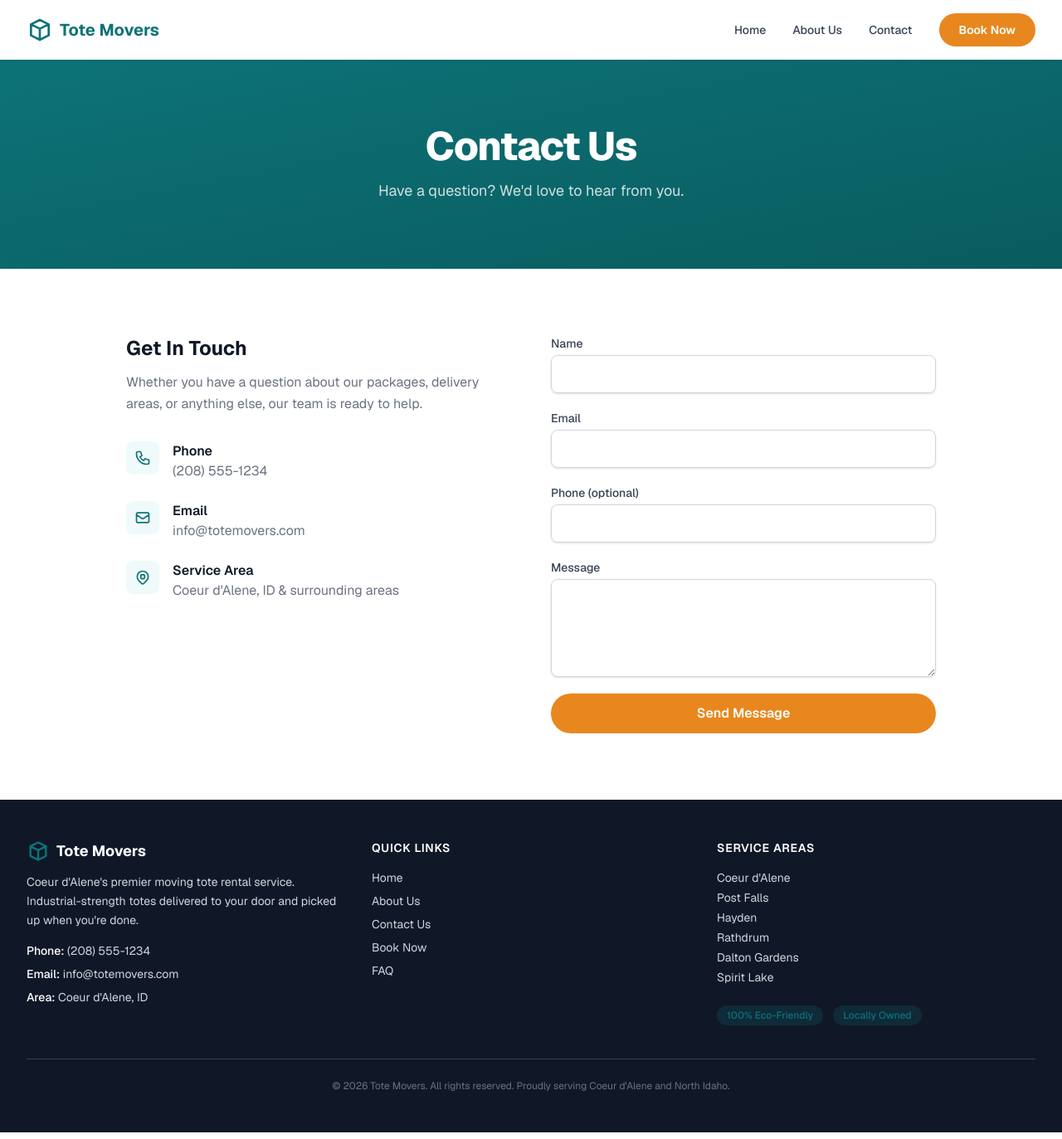
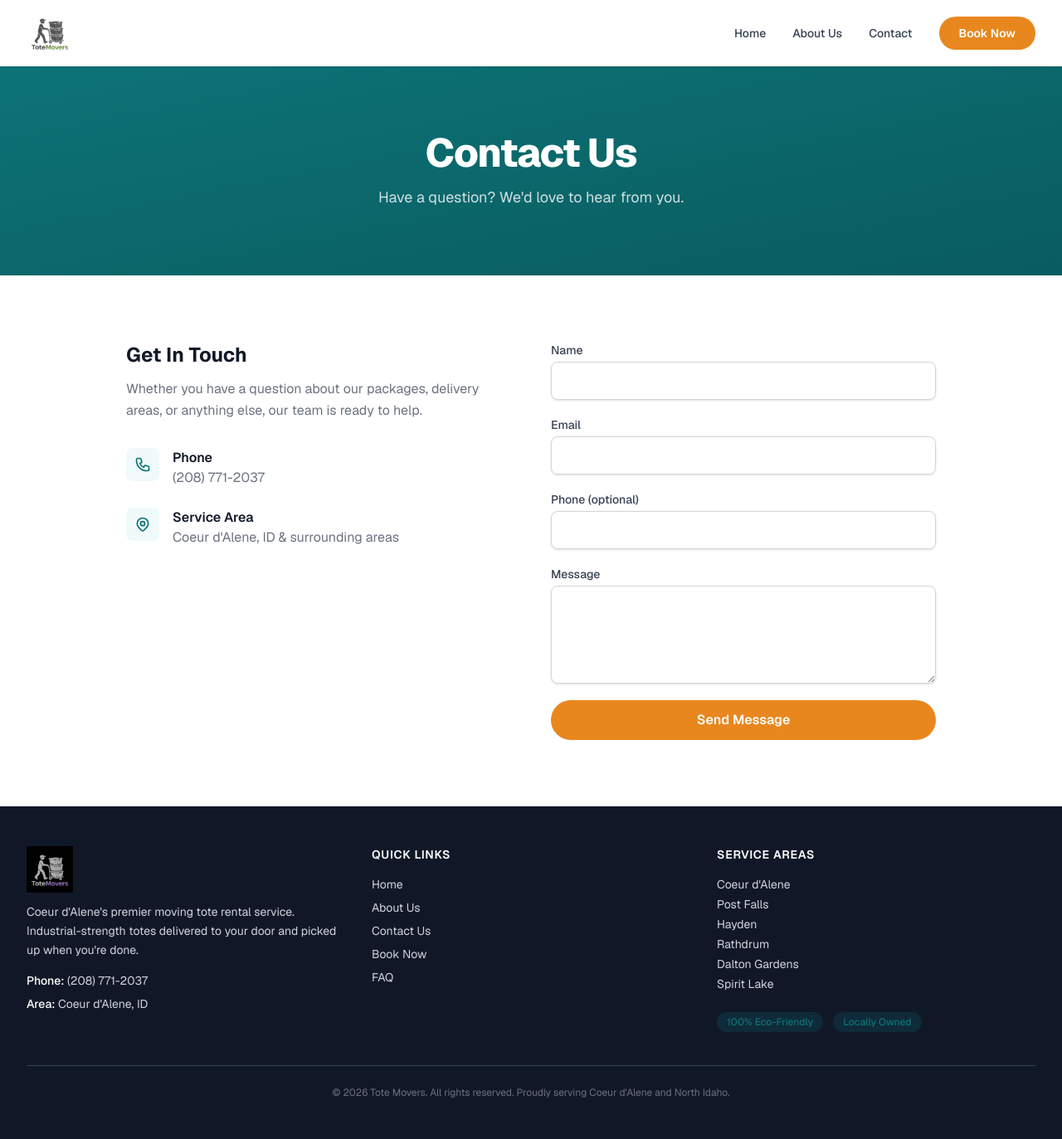
Before and after one commit to JpCypherCodex/totemovers, a Next.js app: page /contact in a window 1280 px wide. Shown: the whole page at 83% size. Built offline with nearby package versions, Linux system fonts and the light colour scheme.

Commit message:
Add brand images, logo, and update contact to (208) 771-2037

```diff
--- a/src/app/booking/page.tsx
+++ b/src/app/booking/page.tsx
@@ -62,7 +62,7 @@ function BookingForm() {
           Thanks for booking with Tote Movers. We&apos;ll confirm your delivery details within 24 hours via email.
         </p>
         <p className="mt-4 text-sm text-gray-500">
-          Questions? Call us at <a href="tel:+12085551234" className="text-primary font-medium">(208) 555-1234</a>
+          Questions? Call us at <a href="tel:+12087712037" className="text-primary font-medium">(208) 771-2037</a>
         </p>
       </div>
     );
--- a/src/app/contact/page.tsx
+++ b/src/app/contact/page.tsx
@@ -66,19 +66,7 @@ export default function ContactPage() {
                   </div>
                   <div>
                     <h3 className="font-semibold text-gray-900">Phone</h3>
-                    <a href="tel:+12085551234" className="text-gray-mid hover:text-primary">(208) 555-1234</a>
-                  </div>
-                </div>
-
-                <div className="flex items-start gap-4">
-                  <div className="flex h-10 w-10 items-center justify-center rounded-lg bg-accent text-primary">
-                    <svg className="h-5 w-5" fill="none" viewBox="0 0 24 24" stroke="currentColor" strokeWidth={2}>
-                      <path strokeLinecap="round" strokeLinejoin="round" d="M3 8l7.89 5.26a2 2 0 002.22 0L21 8M5 19h14a2 2 0 002-2V7a2 2 0 00-2-2H5a2 2 0 00-2 2v10a2 2 0 002 2z" />
-                    </svg>
-                  </div>
-                  <div>
-                    <h3 className="font-semibold text-gray-900">Email</h3>
-                    <a href="mailto:info@totemovers.com" className="text-gray-mid hover:text-primary">info@totemovers.com</a>
+                    <a href="tel:+12087712037" className="text-gray-mid hover:text-primary">(208) 771-2037</a>
                   </div>
                 </div>
 
--- a/src/app/page.tsx
+++ b/src/app/page.tsx
@@ -43,8 +43,7 @@ export default function Home() {
             description:
               "Moving tote rental service in Coeur d'Alene, Idaho. Industrial-strength totes delivered to your door.",
             url: "https://totemovers.com",
-            telephone: "(208) 555-1234",
-            email: "info@totemovers.com",
+            telephone: "(208) 771-2037",
             address: {
               "@type": "PostalAddress",
               addressLocality: "Coeur d'Alene",
--- a/src/components/Footer.tsx
+++ b/src/components/Footer.tsx
@@ -1,4 +1,5 @@
 import Link from "next/link";
+import Image from "next/image";
 
 export default function Footer() {
   return (
@@ -7,12 +8,7 @@ export default function Footer() {
         <div className="grid gap-8 md:grid-cols-3">
           {/* Brand */}
           <div>
-            <div className="flex items-center gap-2">
-              <svg className="h-7 w-7 text-primary" fill="none" viewBox="0 0 24 24" stroke="currentColor" strokeWidth={2}>
-                <path strokeLinecap="round" strokeLinejoin="round" d="M20 7l-8-4-8 4m16 0l-8 4m8-4v10l-8 4m0-10L4 7m8 4v10M4 7v10l8 4" />
-              </svg>
-              <span className="text-lg font-bold text-white">Tote Movers</span>
-            </div>
+            <Image src="/logo.png" alt="Tote Movers" width={160} height={50} className="h-14 w-auto invert" />
             <p className="mt-3 text-sm leading-relaxed">
               Coeur d&apos;Alene&apos;s premier moving tote rental service. Industrial-strength totes
               delivered to your door and picked up when you&apos;re done.
@@ -20,11 +16,7 @@ export default function Footer() {
             <div className="mt-4 space-y-2 text-sm">
               <p>
                 <span className="font-medium text-white">Phone:</span>{" "}
-                <a href="tel:+12085551234" className="hover:text-white">(208) 555-1234</a>
-              </p>
-              <p>
-                <span className="font-medium text-white">Email:</span>{" "}
-                <a href="mailto:info@totemovers.com" className="hover:text-white">info@totemovers.com</a>
+                <a href="tel:+12087712037" className="hover:text-white">(208) 771-2037</a>
               </p>
               <p>
                 <span className="font-medium text-white">Area:</span> Coeur d&apos;Alene, ID
--- a/src/components/Header.tsx
+++ b/src/components/Header.tsx
@@ -1,6 +1,7 @@
 "use client";
 
 import Link from "next/link";
+import Image from "next/image";
 import { useState } from "react";
 
 export default function Header() {
@@ -8,15 +9,10 @@ export default function Header() {
 
   return (
     <header className="sticky top-0 z-50 bg-white shadow-sm">
-      <div className="mx-auto flex max-w-7xl items-center justify-between px-4 py-4 sm:px-6 lg:px-8">
+      <div className="mx-auto flex max-w-7xl items-center justify-between px-4 py-3 sm:px-6 lg:px-8">
         {/* Logo */}
         <Link href="/" className="flex items-center gap-2">
-          <div className="flex items-center">
-            <svg className="h-8 w-8 text-primary" fill="none" viewBox="0 0 24 24" stroke="currentColor" strokeWidth={2}>
-              <path strokeLinecap="round" strokeLinejoin="round" d="M20 7l-8-4-8 4m16 0l-8 4m8-4v10l-8 4m0-10L4 7m8 4v10M4 7v10l8 4" />
-            </svg>
-            <span className="ml-2 text-xl font-bold text-primary">Tote Movers</span>
-          </div>
+          <Image src="/logo.png" alt="Tote Movers" width={200} height={60} className="h-14 w-auto" priority />
         </Link>
 
         {/* Desktop Nav */}
--- a/src/components/Hero.tsx
+++ b/src/components/Hero.tsx
@@ -1,16 +1,24 @@
 import Link from "next/link";
+import Image from "next/image";
 
 export default function Hero() {
   return (
-    <section className="relative overflow-hidden bg-gradient-to-br from-primary to-primary-dark py-20 text-white sm:py-28">
-      {/* Decorative circles */}
-      <div className="pointer-events-none absolute -right-20 -top-20 h-72 w-72 rounded-full bg-white/5" />
-      <div className="pointer-events-none absolute -bottom-10 -left-10 h-48 w-48 rounded-full bg-white/5" />
+    <section className="relative overflow-hidden">
+      {/* Background hero image */}
+      <div className="absolute inset-0">
+        <Image
+          src="/hero.jpg"
+          alt="Family moving with Tote Movers totes"
+          fill
+          className="object-cover"
+          priority
+        />
+        <div className="absolute inset-0 bg-gradient-to-r from-gray-900/85 via-gray-900/70 to-gray-900/40" />
+      </div>
 
-      <div className="relative mx-auto max-w-7xl px-4 sm:px-6 lg:px-8">
-        <div className="grid items-center gap-12 lg:grid-cols-2">
-          <div>
-            <h1 className="text-4xl font-extrabold leading-tight tracking-tight sm:text-5xl lg:text-6xl">
+      <div className="relative mx-auto max-w-7xl px-4 py-24 sm:px-6 sm:py-32 lg:px-8 lg:py-40">
+        <div className="max-w-2xl">
+          <h1 className="text-4xl font-extrabold leading-tight tracking-tight text-white sm:text-5xl lg:text-6xl">
             Skip the Cardboard&nbsp;Chaos
           </h1>
           <p className="mt-4 text-lg text-white/80 sm:text-xl">
@@ -18,7 +26,7 @@ export default function Hero() {
             Delivered to your door, picked up when you&apos;re done.
           </p>
 
-            <ul className="mt-6 space-y-3 text-base sm:text-lg">
+          <ul className="mt-6 space-y-3 text-base text-white sm:text-lg">
             {[
               "Industrial-strength totes — holds up to 65 lbs",
               "Free moving dolly included with every package",
@@ -48,25 +56,6 @@ export default function Hero() {
             </Link>
           </div>
         </div>
-
-          {/* Hero visual */}
-          <div className="hidden lg:flex lg:justify-center">
-            <div className="relative">
-              <div className="h-80 w-80 rounded-2xl bg-white/10 p-8 backdrop-blur-sm">
-                <div className="flex h-full flex-col items-center justify-center text-center">
-                  <svg className="h-24 w-24 text-secondary" fill="none" viewBox="0 0 24 24" stroke="currentColor" strokeWidth={1.5}>
-                    <path strokeLinecap="round" strokeLinejoin="round" d="M20 7l-8-4-8 4m16 0l-8 4m8-4v10l-8 4m0-10L4 7m8 4v10M4 7v10l8 4" />
-                  </svg>
-                  <p className="mt-4 text-2xl font-bold">Pack Smarter</p>
-                  <p className="mt-1 text-white/70">Move Easier</p>
-                  <div className="mt-4 rounded-full bg-secondary/20 px-4 py-1 text-sm font-medium text-secondary">
-                    Starting at $99
-                  </div>
-                </div>
-              </div>
-            </div>
-          </div>
-        </div>
       </div>
     </section>
   );
```
Also changed, not shown: public/logo.png (added), 1 other file (tests, documents, lock files or other folders). Lines whose indentation alone changed are shown as unchanged.
